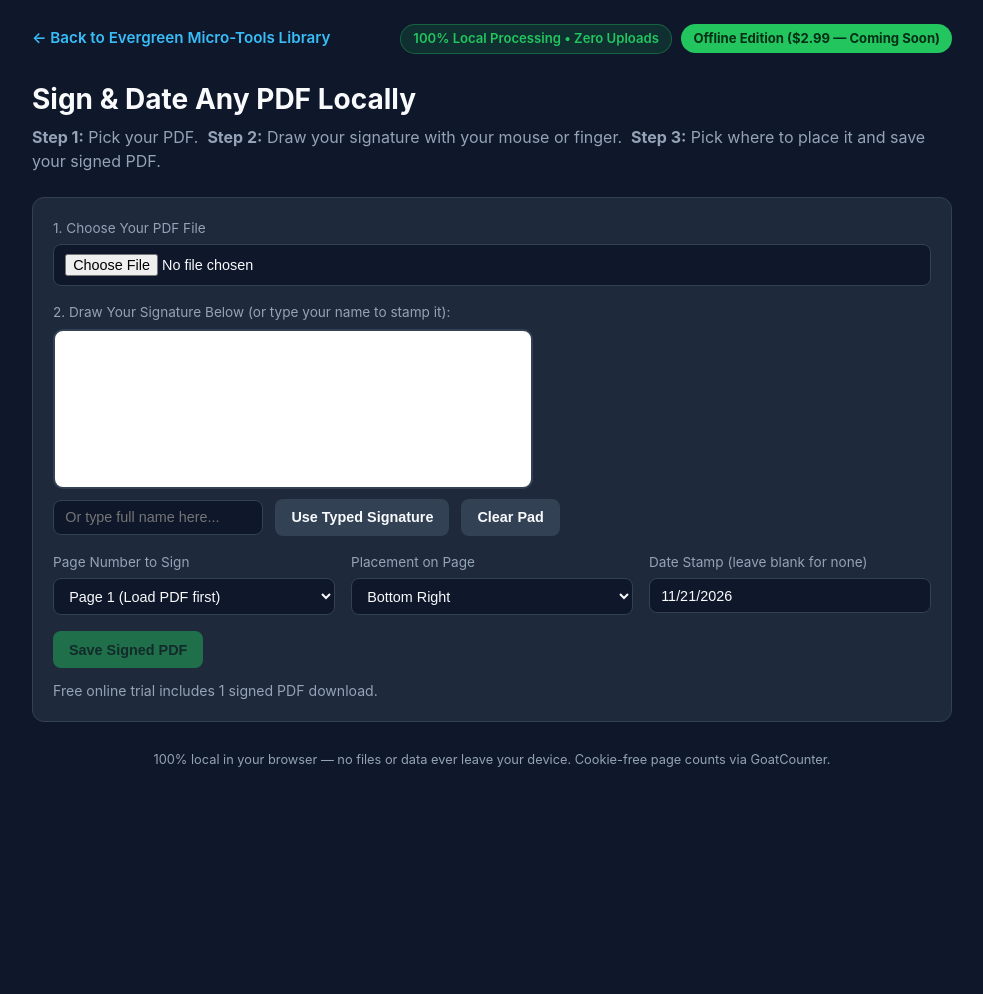
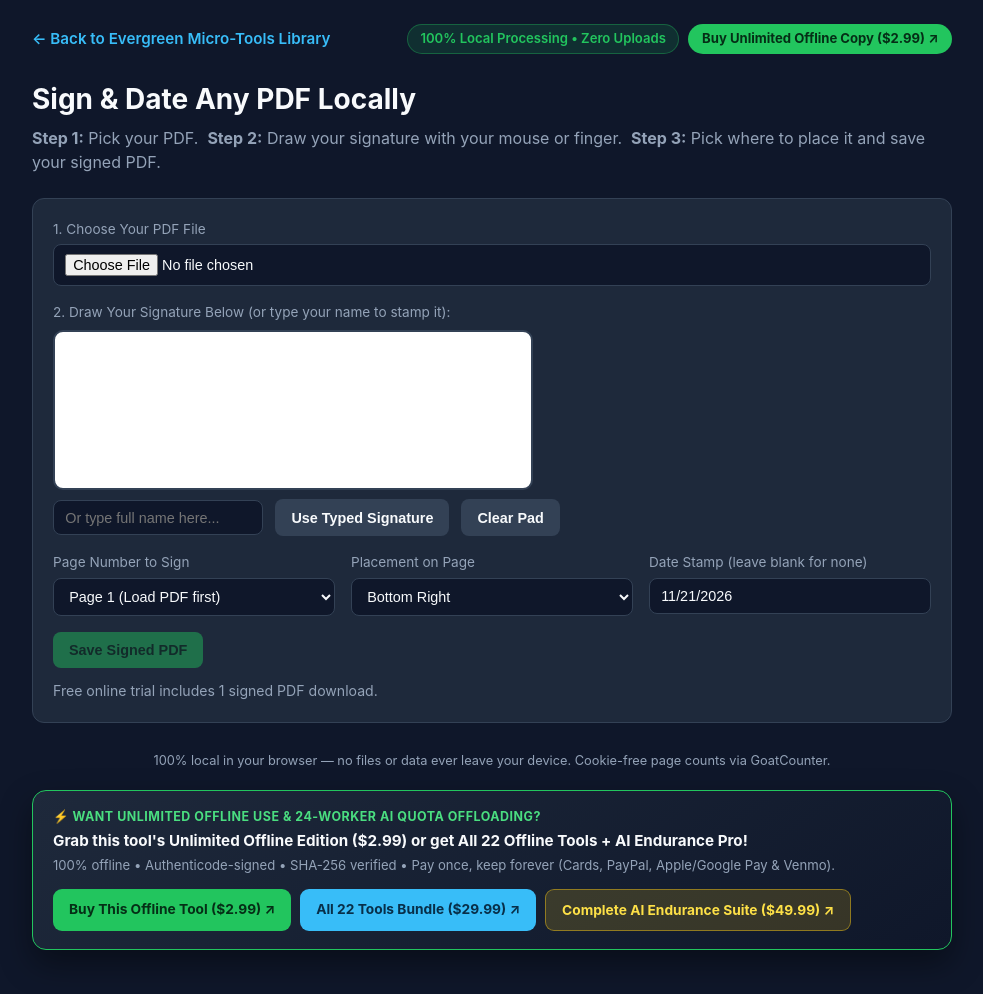
Before and after one commit to gmitch12967-crypto/gmitch12967-crypto.github.io, a plain HTML site: page tools/pdf-signer/index.html in a window 1280 px wide. Shown: the whole page, without its empty margins (148-1131 px from the left). Before the commit the page ends 817 px from the top, so only its background shows below. Drawn offline with Linux system fonts and the light colour scheme.

Commit message:
Add direct Payhip offline checkout CTA to pdf-signer

```diff
--- a/tools/pdf-signer/index.html
+++ b/tools/pdf-signer/index.html
@@ -37,7 +37,7 @@
       <a class="back" href="../../index.html">← Back to Evergreen Micro-Tools Library</a>
       <div style="display:flex;gap:0.6rem;align-items:center;flex-wrap:wrap;">
         <span class="pill">100% Local Processing • Zero Uploads</span>
-        <span style="background:#22c55e;color:#052e16;padding:0.3rem 0.75rem;border-radius:999px;font-size:0.82rem;font-weight:700;">Offline Edition ($2.99 — Coming Soon)</span>
+        <a href="https://payhip.com/b/jD9d4" target="_blank" rel="noopener" style="background:#22c55e;color:#052e16;padding:0.32rem 0.85rem;border-radius:999px;font-size:0.82rem;font-weight:700;text-decoration:none;">Buy Unlimited Offline Copy ($2.99) ↗</a>
       </div>
     </div>
 
@@ -237,5 +237,20 @@
     r.parentNode.insertBefore(s, r);
   }(document, 'script'));
 </script>
+
+<div id="emtConversionBanner" style="max-width:920px;margin:1.25rem auto 0;background:linear-gradient(145deg,#1e293b,#0f172a);border:1px solid #22c55e;border-radius:14px;padding:1.1rem 1.25rem;color:#f8fafc;box-shadow:0 14px 32px rgba(0,0,0,0.4);">
+  <div style="display:flex;flex-wrap:wrap;align-items:center;justify-content:space-between;gap:0.85rem;">
+    <div style="flex:1 1 360px;">
+      <div style="font-size:0.78rem;font-weight:700;color:#4ade80;text-transform:uppercase;letter-spacing:0.04em;margin-bottom:0.2rem;">⚡ Want Unlimited Offline Use &amp; 24-Worker AI Quota Offloading?</div>
+      <div style="font-size:0.95rem;font-weight:700;color:#f8fafc;">Grab this tool's Unlimited Offline Edition ($2.99) or get All 22 Offline Tools + AI Endurance Pro!</div>
+      <div style="font-size:0.82rem;color:#94a3b8;margin-top:0.2rem;">100% offline • Authenticode-signed • SHA-256 verified • Pay once, keep forever (Cards, PayPal, Apple/Google Pay &amp; Venmo).</div>
+    </div>
+    <div style="display:flex;flex-wrap:wrap;gap:0.55rem;">
+      <a href="https://payhip.com/b/jD9d4" target="_blank" rel="noopener" style="background:#22c55e;color:#052e16;padding:0.6rem 1rem;border-radius:9px;font-weight:700;text-decoration:none;font-size:0.86rem;white-space:nowrap;">Buy This Offline Tool ($2.99) ↗</a>
+      <a href="https://payhip.com/b/74asH" target="_blank" rel="noopener" style="background:#38bdf8;color:#082f49;padding:0.6rem 1rem;border-radius:9px;font-weight:700;text-decoration:none;font-size:0.86rem;white-space:nowrap;">All 22 Tools Bundle ($29.99) ↗</a>
+      <a href="https://payhip.com/b/lsY5i" target="_blank" rel="noopener" style="background:rgba(250,204,21,0.16);color:#fde047;border:1px solid rgba(250,204,21,0.45);padding:0.6rem 1rem;border-radius:9px;font-weight:700;text-decoration:none;font-size:0.86rem;white-space:nowrap;">Complete AI Endurance Suite ($49.99) ↗</a>
+    </div>
+  </div>
+</div>
 </body>
 </html>
```
